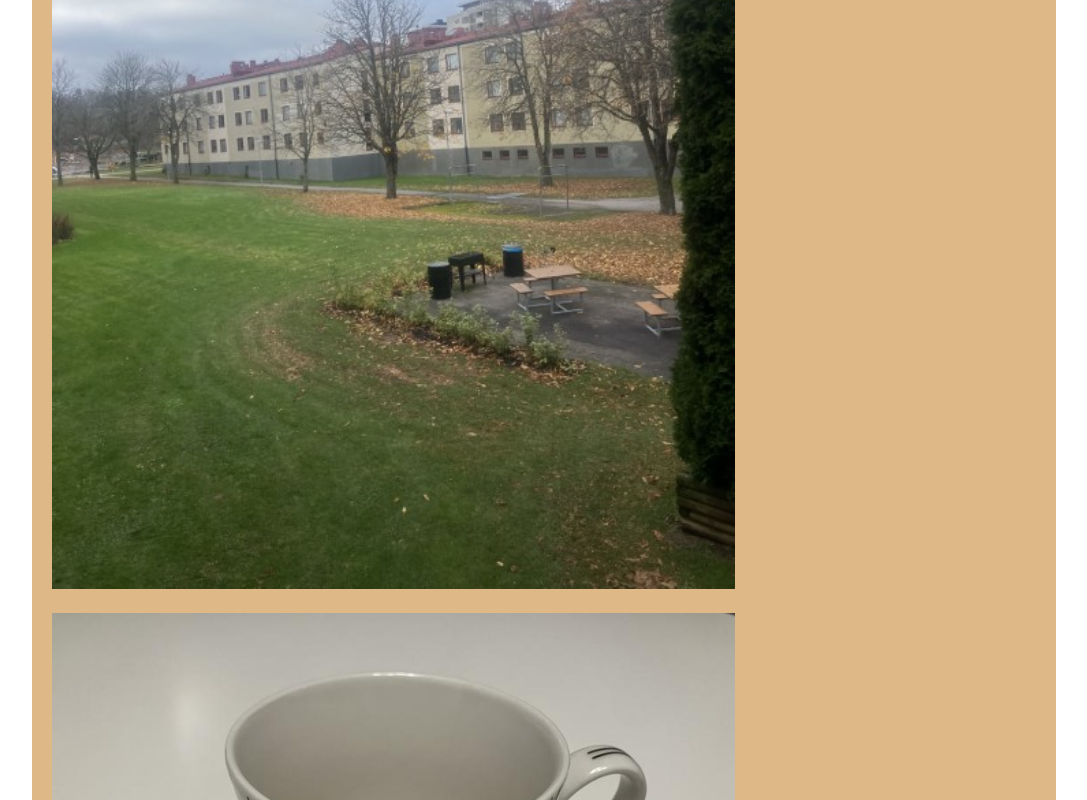
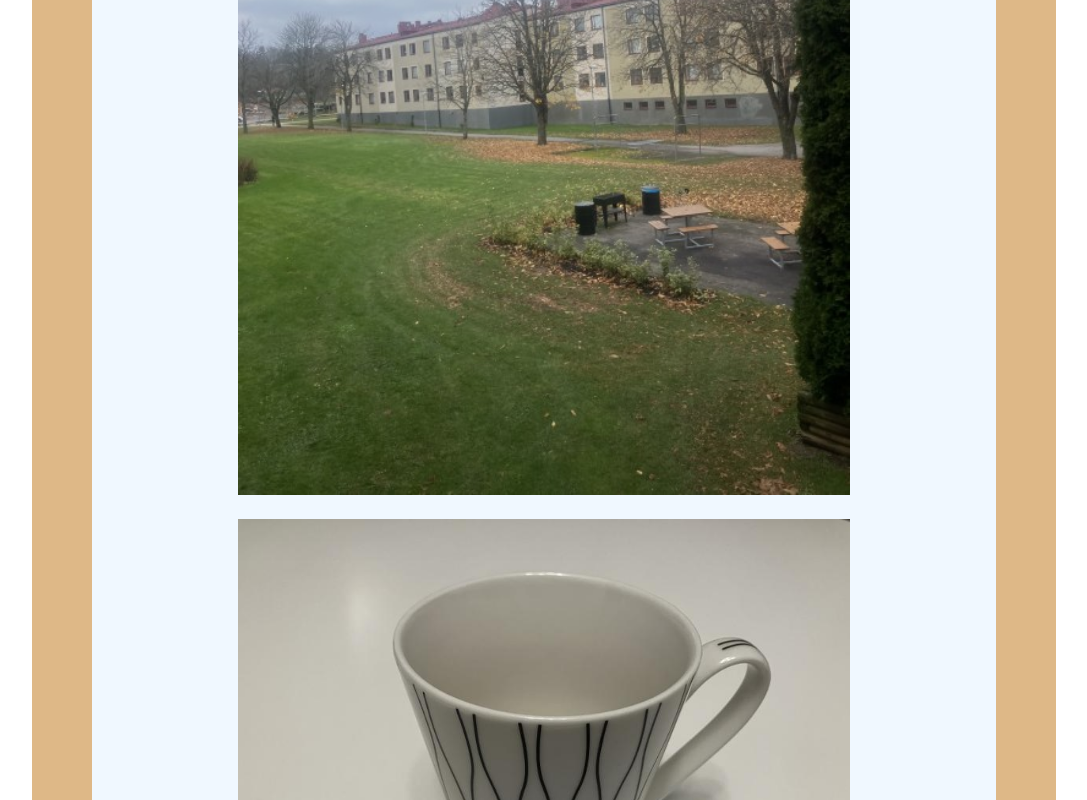
Before and after one commit to HarisSabanovic/Moment1-new, a website built with Parcel: page src/pictures.html in a window 1280 px wide. Shown: the part 435-1235 px from the top of the page, without its empty margins (96-1183 px from the left). Built offline with nearby package versions, Linux system fonts and the light colour scheme.

Commit message:
lade bilderna i en div

```diff
--- a/src/pictures.html
+++ b/src/pictures.html
@@ -20,6 +20,7 @@
         <div class="task-container">
             <h1>Mina bilder</h1>
 
+         <div class="picture-container">
             <picture>
                 <source srcset="images/min-bild.jpg?as=webp" type="image/webp">
                 <source srcset="images/min-bild.jpg?as=avif" type="image/avif">
@@ -50,6 +51,7 @@
                 <img src="images/speaker.jpg" alt="bild på en svart högtalare">
             </picture>
         </div>
+        </div>
     </main>
 
 </body>
```
